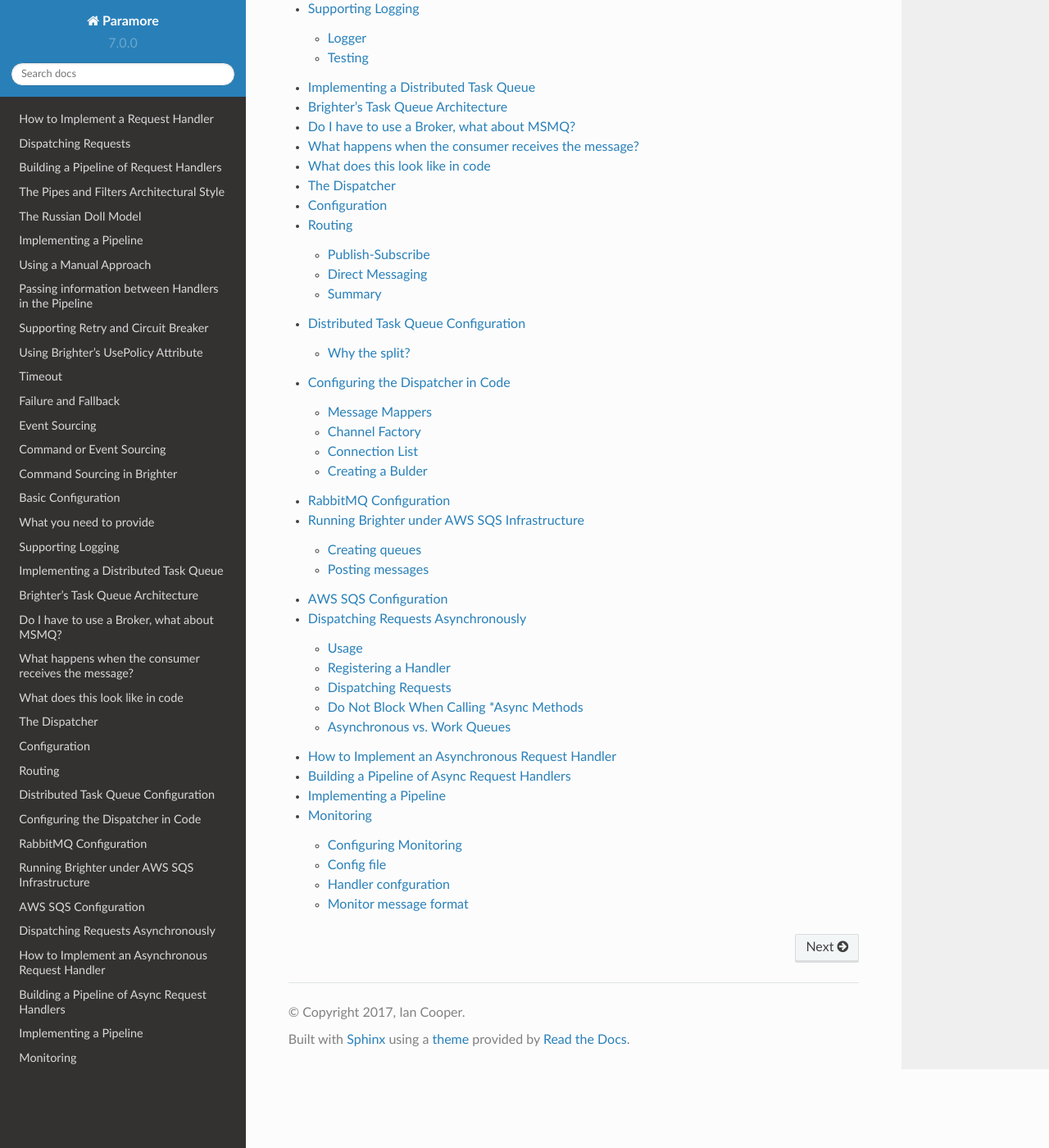
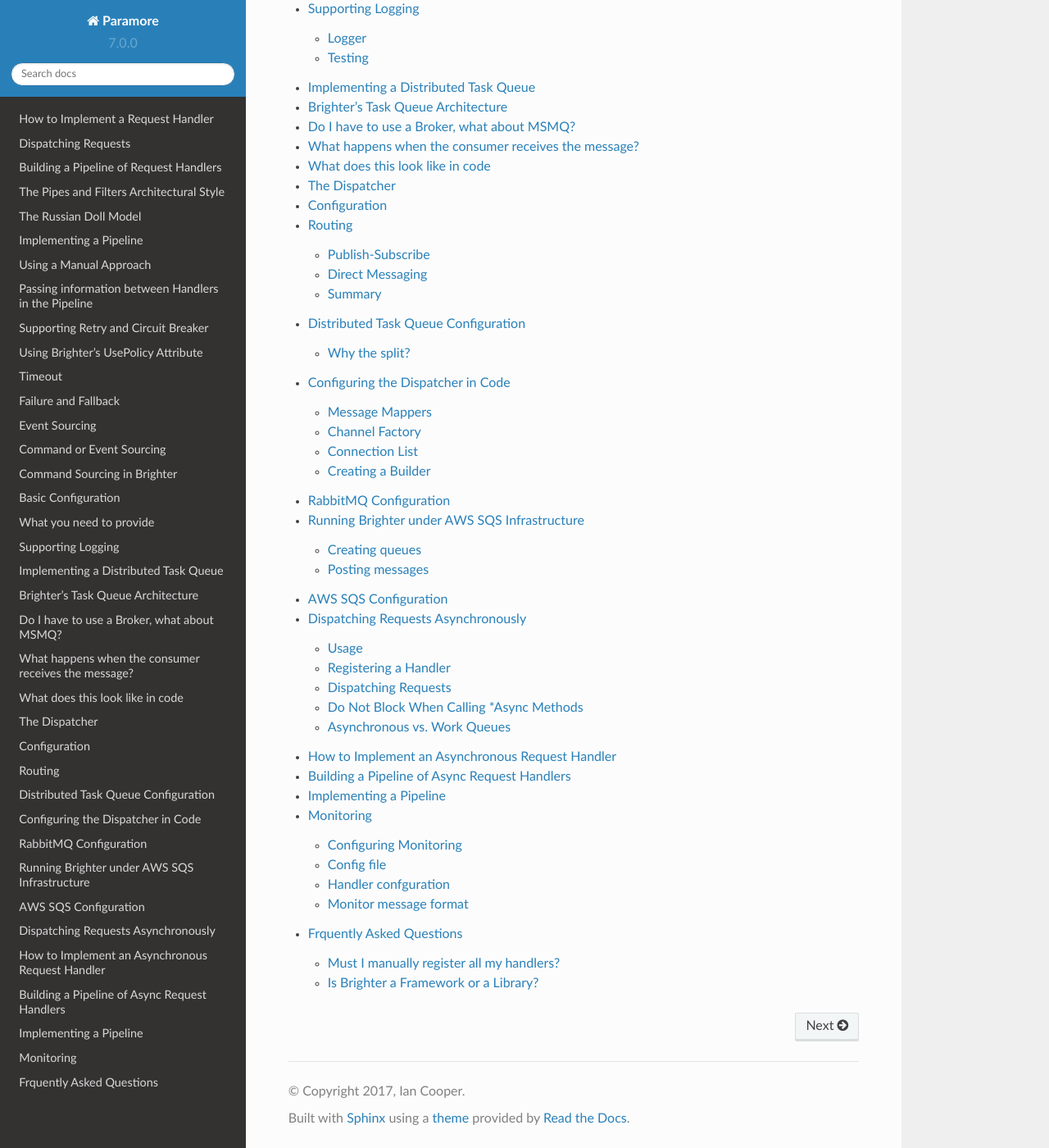
Before and after one commit to BrighterCommand/Docs, a Sphinx documentation site: the page built from source/index.rst, in a window 1280 px wide and 1400 px high, scrolled down 1254 px. Shown: the whole window at 82% size. Built offline with Sphinx 7.4.7 and the Read the Docs theme 2.0.0, drawn with Linux system fonts in a browser that asks for light colours; some of the changed lines change nothing that is shown.

Commit message:
Added an faq, spelling correction

```diff
--- a/source/DistributedTaskQueueConfiguration.rst
+++ b/source/DistributedTaskQueueConfiguration.rst
@@ -151,7 +151,7 @@
         };
 
 
-Creating a Bulder
+Creating a Builder
 ~~~~~~~~~~~~~~~~~
 
 This code fragment shows putting the whole thing together
--- /dev/null
+++ b/source/faq.rst
@@ -0,0 +1,29 @@
+Frquently Asked Questions
+========================
+
+Must I manually register all my handlers?
+----------------------------------------
+No, of course not. Brighter is intended as a library, not a framework, (see elsewhere) and as such we avoid holding an opinion about how you will create the factories which we call to create instances of your types, or how you will choose to register them.
+However, many people implement a factory by wrapping their IoC container of choice. (We do this in the samples, wrapping TinyIOC in a number of them).
+Here is a common approach:
+
+- Implement the HandlerFactory and MessageMapperFactory using your IOC container.
+- Use reflection to scan your assemblies for message mappers and request handlers
+- Register them with your IOC container
+- Register them with SubscriberRegistry or MessageMapperRegistry as appropriate.
+
+This approach means that you do not need to worry about updating your setup to add new handlers and message mappers as you develop them.
+
+In addition, you can write a generic message mapper for those cases where you simply serialize all the properties of a type, and have a strategy for naming the topic that is derived from the class name.
+
+This approach liberates you from boilerplate code for each message mapper. It is most useful where your mapping library for serializing to and from the message (i.e. json serialization) is tolerant to new properties it does not understand.
+
+Is Brighter a Framework or a Library?
+------------------------------------
+The most common way to distinguish between a library and a Framework is that your code calls a library, whereas a library calls your code.
+
+Under this definition Brighter is a library: you create the command dispatcher, and call it, in order to route messages. Although the command processor calls your handler pipeline, and thus calls your factories and handlers, this is just user initiated routing.
+
+However, Service Activator would be considered a Framework because the dispatcher is the application, and whilst you must initiate it in the host, Brighter then runs your code, dispatching requests from queues to your handlers.
+
+Moving away from this technical definition of the difference though, our objective is to have a low footprint, that does not dictate choices in your app
--- a/source/index.rst
+++ b/source/index.rst
@@ -31,3 +31,4 @@
   ImplementingAsyncHandler
   BuildingAnAsyncPipeline
   Monitoring
+  faq
```
